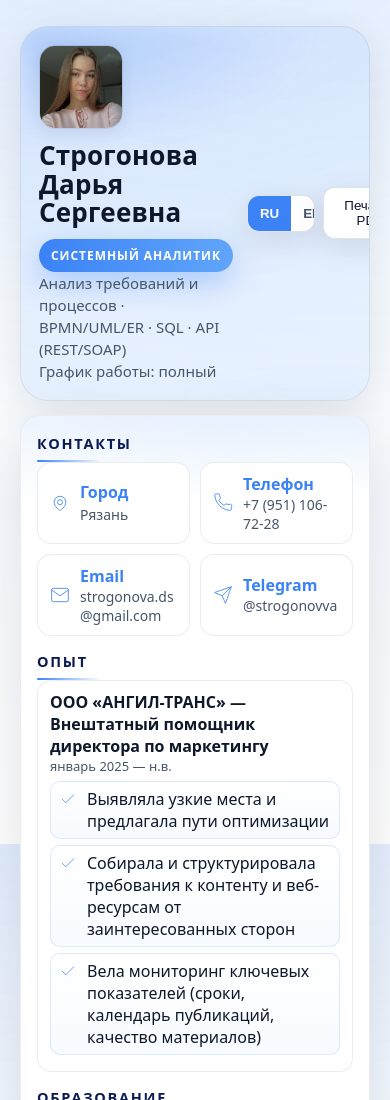
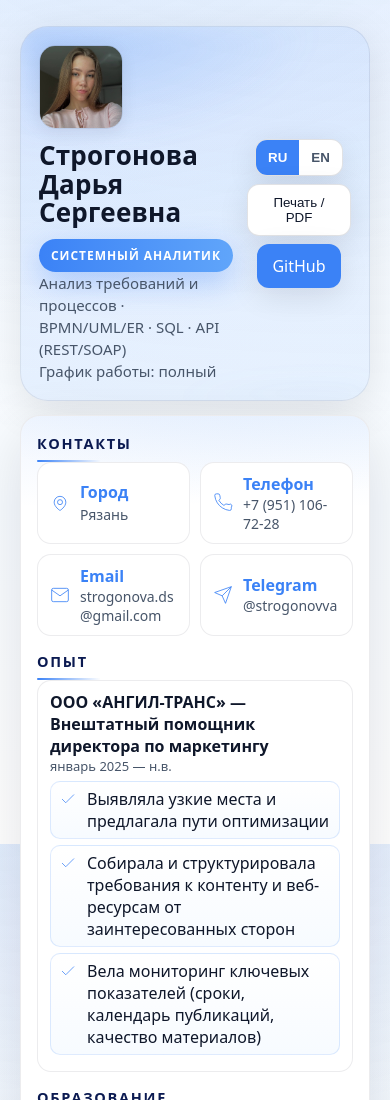
Before and after one commit to strogonovads/resume, a plain HTML site: page index.html in a window 390 px wide. Shown: the top 1100 px of the page. Drawn offline with Linux system fonts and the light colour scheme.

Commit message:
Update index.html

```diff
--- a/index.html
+++ b/index.html
@@ -415,10 +415,6 @@
             }
         }
 
-        /* Присвойте областям сетки */
-        /* .left { grid-area: left; }
-    .right { grid-area: right; } */
-
         /* Мобильная версия: сначала правая колонка, затем левая; обе на всю ширину */
         @media (max-width: 768px) {
             .resume-inner {
@@ -433,6 +429,10 @@
             .left,
             .right {
                 width: 100%;
+            }
+
+            .controls {
+                flex-direction: column;
             }
         }
 
```
